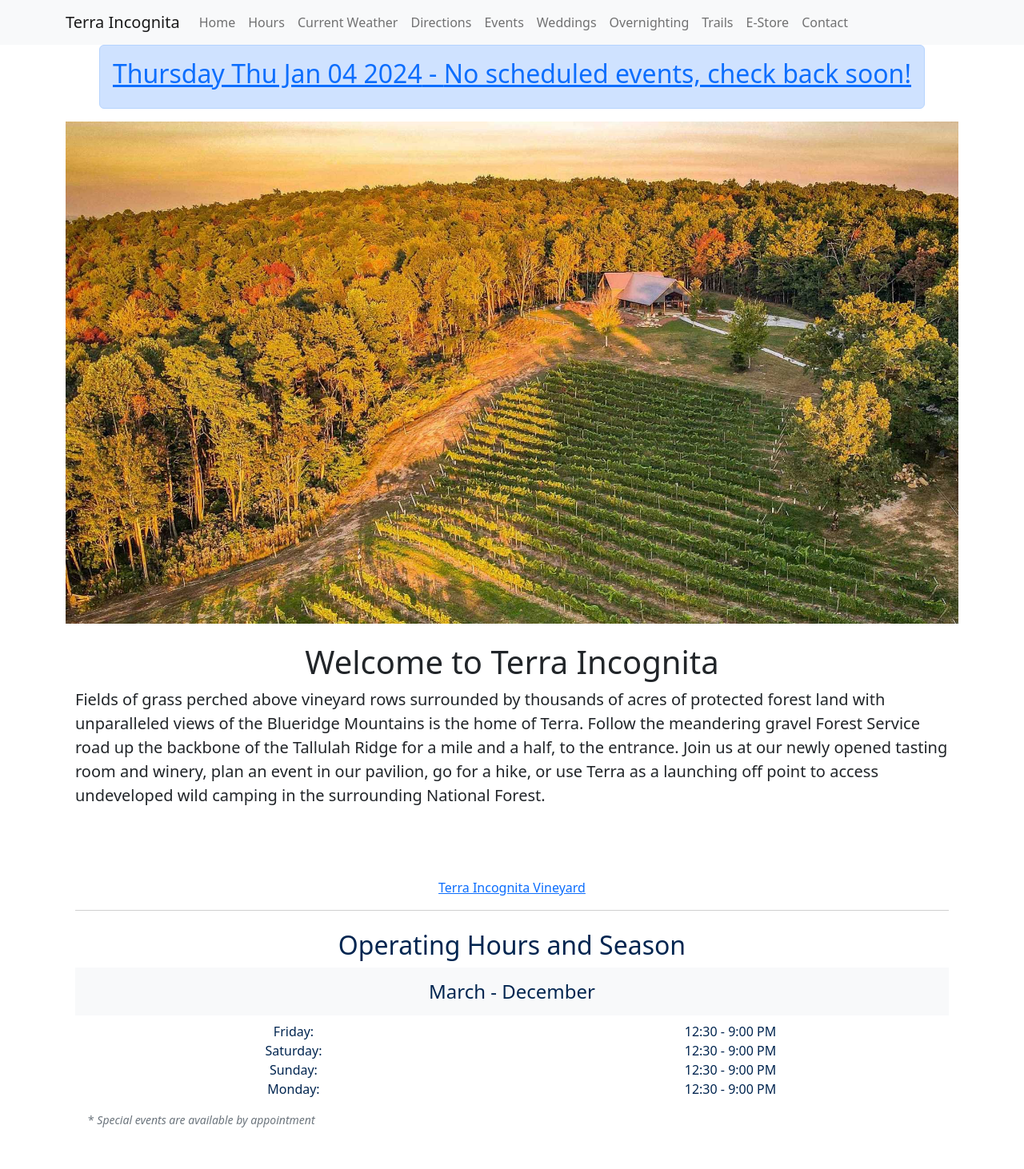
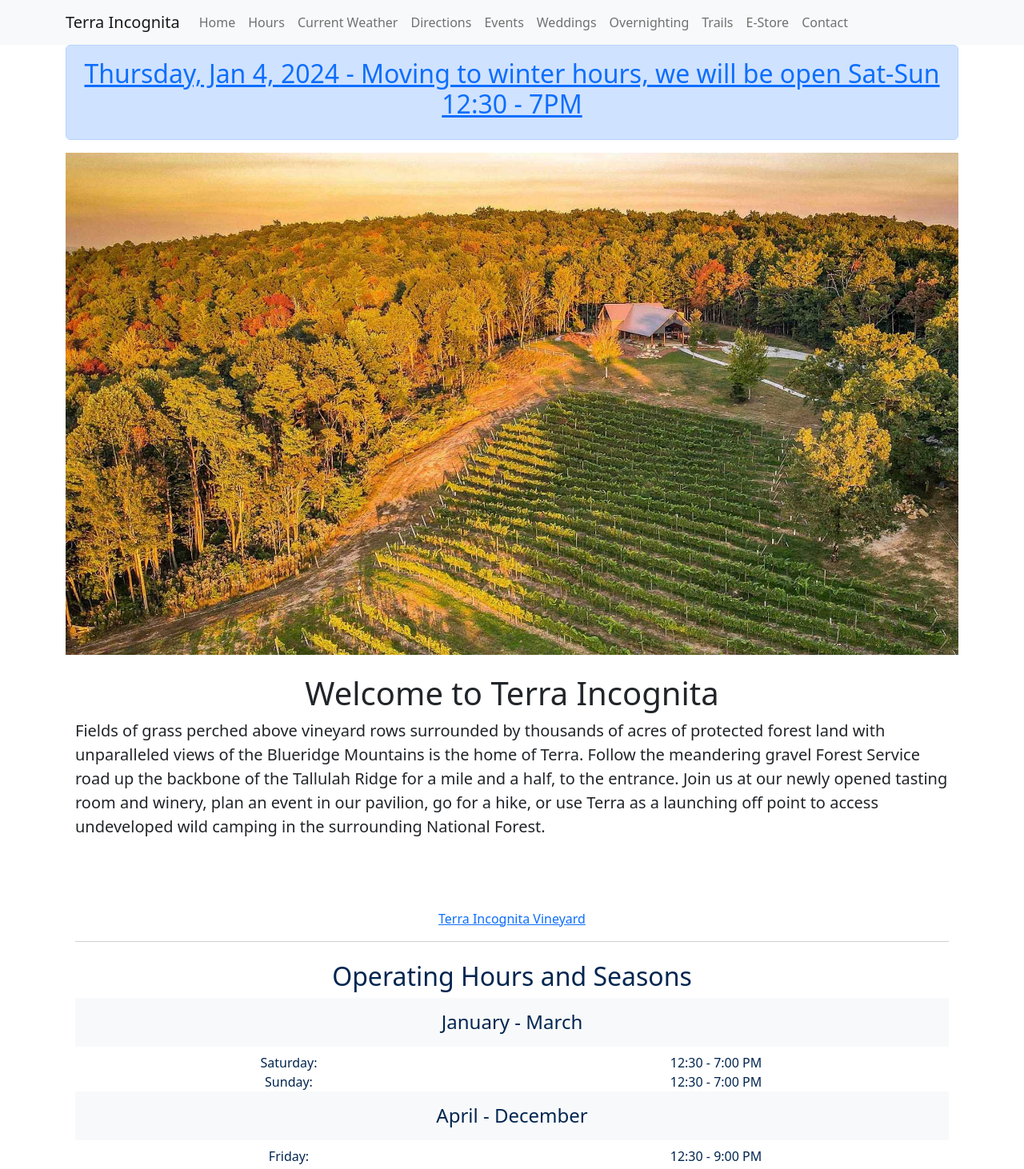
Before and after one commit to tors10e/terra, a React (Create React App) app: page / in a window 1280 px wide. Shown: the top 1462 px of the page at 80% size. Built offline with nearby package versions, Linux system fonts and the light colour scheme.

Commit message:
Added winter seasonal hours and cleaned up date handling for events

```diff
--- a/src/components/utilities.js
+++ b/src/components/utilities.js
@@ -1,40 +1,7 @@
-import {events,} from '../events/list_of_events';
+
 
 // Look at each event in the events file and make a new list with
 // those that are not in the past.
-
-
-//todo: This should be moved to the events class because this has specific logic to that.
-function IsEventCurrent(event_date, current_date) {
-    var isCurrent = false;
-    if (event_date >= current_date) {
-       isCurrent = true;
-    }
-    return isCurrent;
- }
-
-//todo: This should be moved to the events class because this has specific logic to that.
-export function CurrentEvents(props) {
-    var current_events = [];
-    // Set current date without time part so that a comparison by day is possible without having to deal with time.
-    const current_date = new Date(new Date().toDateString());
-        events.map((event) => {
-            const event_date = new Date(event[0])
-            if (IsEventCurrent(event_date, current_date) == true) {
-                current_events.push(event);
-                }
-            }
-        )
-    if (current_events.length < 1)
-        {
-        var no_events =   [
-            [new Date().toDateString(), "No scheduled events, check back soon!"],
-        ]
-        return (no_events)
-            }
-    else
-        { return (current_events)}
-}
 
 
 export function GetDayOfTheWeek(day_of_week) {
@@ -47,3 +14,9 @@ export function StringToDayOfTheWeek(date_string) {
     var day_number = date_value.getDay();
     return GetDayOfTheWeek(day_number);
 }
+
+export function MakeDateNiceToRead(orginal_date) {
+    var pretty_date = new Date(orginal_date);
+    pretty_date = pretty_date.toLocaleDateString('en-us', { weekday:"long", year:"numeric", month:"short", day:"numeric"})
+    return pretty_date;
+    }
--- a/src/events/event_alert.js
+++ b/src/events/event_alert.js
@@ -1,8 +1,9 @@
 import React from 'react';
 import pavilion_photo from '../images/public_events/HillsidePavilion.jpg';
 import Alert from 'react-bootstrap/Alert';
+import {events,} from '../events/list_of_events';
 import { v4 as uuidv4 } from 'uuid';
-import {CurrentEvents, GetDayOfTheWeek, StringToDayOfTheWeek} from '../components/utilities';
+import {GetDayOfTheWeek, StringToDayOfTheWeek, MakeDateNiceToRead} from '../components/utilities';
 import Card from 'react-bootstrap/Card';
 import Button from 'react-bootstrap/Button';
 
@@ -28,9 +29,47 @@ function EventAlert(props) {
 export function EventAlerts() {
     const current_events = CurrentEvents();
     const eventAlerts = current_events.map((event) =>
-            <EventAlert key={event[0]} title = {StringToDayOfTheWeek(event[0]) + " " + event[0]} description = {event[1]} image={event[2]} />
+            <EventAlert key={event[0]} title = {event[0]} description = {event[1]} image={event[2]} />
             );
     return (
         <div>{eventAlerts}</div>
     );
 }
+
+function IsEventCurrent(event_date, current_date) {
+    var isCurrent = false;
+    if (event_date >= current_date) {
+       isCurrent = true;
+    }
+    return isCurrent;
+ }
+
+
+function GetEvents() {
+    if (events.length > 0)
+        {return events}
+    else
+        {var no_events =
+            [
+                [MakeDateNiceToRead(new Date()), "No scheduled events, check back soon!"],
+            ]
+            return no_events;
+         }
+}
+
+
+export function CurrentEvents(props) {
+    var current_events = [];
+    // Set current date without time part so that a comparison by day is possible without having to deal with time.
+    const current_date = new Date(new Date().toDateString());
+    var event_list = GetEvents();
+    event_list.map((event) => {
+        const event_date = new Date(event[0])
+            if (IsEventCurrent(event_date, current_date) == true) {
+                var pretty_date = MakeDateNiceToRead(Date(event[0]))
+                const new_event = [pretty_date, event[1], event[2]]
+                current_events.push(new_event);
+                }
+    })
+    return (current_events)
+}
--- a/src/events/list_of_events.js
+++ b/src/events/list_of_events.js
@@ -5,5 +5,5 @@ import high_lonesome from '../images/public_events/lisa_philmer_high_lonesome.jp
 // Example of an event without photo  ["March 3, 2023", "First day of the season we are back to being open!"]
 
   export const events = [
-        ["January 1, 2024", "Moving to winter hours, we will be open Sat-Sun 12:30 - 7PM", ],
+        ["January 6, 2024", "Moving to winter hours, we will be open Sat-Sun 12:30 - 7PM", ],
     ];
--- a/src/home/homeAlerts.js
+++ b/src/home/homeAlerts.js
@@ -1,20 +1,19 @@
 import React from "react";
 import {PrimaryAlert, SecondaryAlert}  from '../components/alerts';
-import {CurrentEvents, StringToDayOfTheWeek} from '../components/utilities';
-
+import {StringToDayOfTheWeek} from '../components/utilities';
+import {CurrentEvents} from '../events/event_alert';
 
 // This pulls the first event from list_of_events and displays it on the homepage to get attention.
 //todo: make it so that we pull the closest event in the future instead of the first event.
 
 function HomeAlerts() {
     const current_events = CurrentEvents();
-    //Don't display anything if the event doesn't have a date indicating we are using the no_events list.
     var event_date = new Date(current_events[0][0])
 
     if (current_events.length > 0 && event_date !=  "Invalid Date") {
         return (
                 <PrimaryAlert
-                    text={<a href="/events">{StringToDayOfTheWeek(current_events[0][0]) + " " + current_events[0][0]} - {current_events[0][1]}</a>}
+                    text={<a href="/events">{current_events[0][0]} - {current_events[0][1]}</a>}
                 />
         );
     }
--- a/src/home/hours.js
+++ b/src/home/hours.js
@@ -1,39 +1,16 @@
 import React from "react";
+import {WinterHours} from './hours_winter';
+import {SummerHours} from './hours_summer';
 
 const Hours = () => {
     return (
         <div className="topic topic-even section-heading">
-            <h2 id="hours">Operating Hours and Season</h2>
+            <h2 id="hours">Operating Hours and Seasons</h2>
             <div className="container">
-                <div className="row">
-                    <div className="h4 p-3 col bg-light">
-                        March - December
-                    </div>
-                </div>
-                <div className="row ">
-                    <div className="col">
-                        <div className="strong">
-                            Friday:
-                        </div>
-                        <div>
-                            Saturday:
-                        </div>
-                        <div>
-                            Sunday:
-                        </div>
-                        <div>
-                            Monday:
-                        </div>
-                    </div>
-                    <div className="col">
-                        <div>12:30 - 9:00 PM</div>
-                        <div>12:30 - 9:00 PM</div>
-                        <div>12:30 - 9:00 PM</div>
-                        <div>12:30 - 9:00 PM</div>
-                    </div>
-                </div>
+                <WinterHours />
+                <SummerHours />
+                <p class="text-muted p-3 small">* <em>Special events are available by appointment</em></p>
             </div>
-            <p class="text-muted p-3 small">* <em>Special events are available by appointment</em></p>
         </div>
     );
 };
--- /dev/null
+++ b/src/home/hours_summer.js
@@ -0,0 +1,32 @@
+
+ export const SummerHours = () => {
+ return (
+        <div className="row">
+            <div className="h4 p-3 col bg-light">
+                April - December
+            </div>
+            <div className="row ">
+                <div className="col">
+                    <div className="strong">
+                        Friday:
+                    </div>
+                    <div>
+                        Saturday:
+                    </div>
+                    <div>
+                        Sunday:
+                    </div>
+                    <div>
+                        Monday:
+                    </div>
+                </div>
+                <div className="col">
+                    <div>12:30 - 9:00 PM</div>
+                    <div>12:30 - 9:00 PM</div>
+                    <div>12:30 - 9:00 PM</div>
+                    <div>12:30 - 9:00 PM</div>
+                </div>
+            </div>
+        </div>
+    );
+ };
--- /dev/null
+++ b/src/home/hours_winter.js
@@ -0,0 +1,24 @@
+
+ export const WinterHours = () => {
+ return (
+        <div className="row">
+            <div className="h4 p-3 col bg-light">
+                January - March
+            </div>
+            <div className="row ">
+                <div className="col">
+                    <div className="strong">
+                        Saturday:
+                    </div>
+                    <div>
+                        Sunday:
+                    </div>
+                </div>
+                <div className="col">
+                    <div>12:30 - 7:00 PM</div>
+                    <div>12:30 - 7:00 PM</div>
+                </div>
+            </div>
+        </div>
+    );
+ };
```
